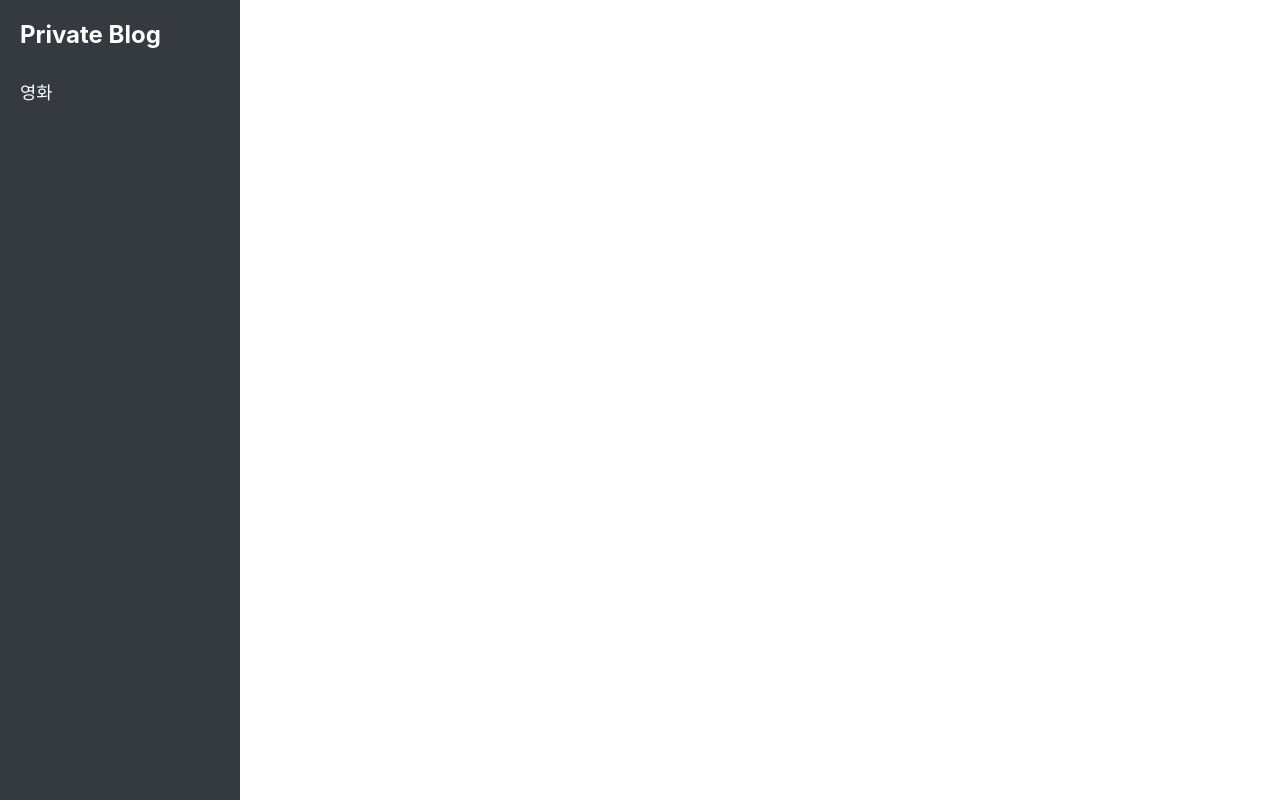
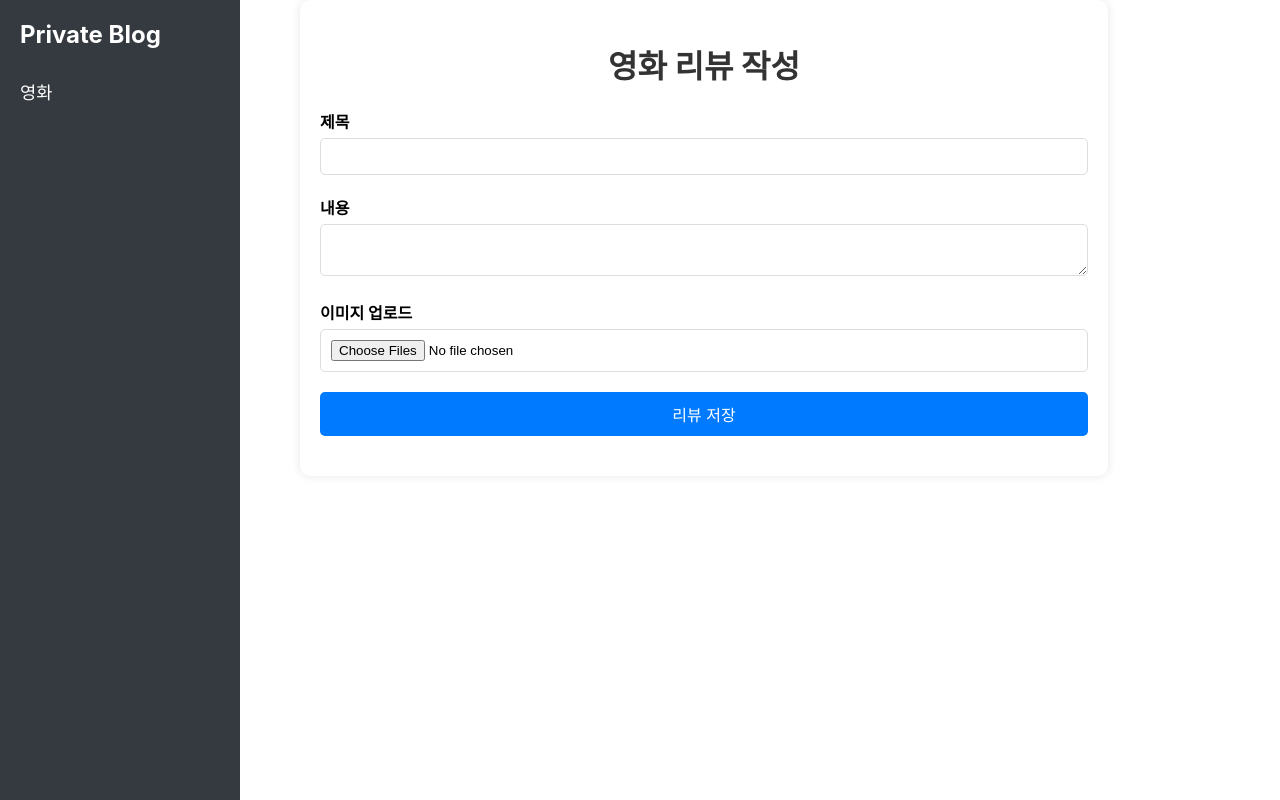
Before and after one commit to Incheon-IT-Webdevleop/private-blog, a React (Create React App) app in the folder frontend/: page /review in a window 1280 px wide. Before the commit this address had no page. Built offline with nearby package versions, Linux system fonts and the light colour scheme.

Commit message:
영화 리뷰 페이지 이미지 업로드 방식 수정중

```diff
--- a/frontend/package.json
+++ b/frontend/package.json
@@ -8,7 +8,10 @@
     "@testing-library/react": "^13.4.0",
     "@testing-library/user-event": "^13.5.0",
     "axios": "^1.7.2",
+    "immutability-helper": "^3.1.1",
     "react": "^18.3.1",
+    "react-dnd": "^16.0.1",
+    "react-dnd-html5-backend": "^16.0.1",
     "react-dom": "^18.3.1",
     "react-redux": "^9.1.2",
     "react-router-dom": "^6.25.1",
--- a/frontend/src/App.js
+++ b/frontend/src/App.js
@@ -13,6 +13,7 @@ import { validateToken } from './api/auth';
 import Main from './pages/sidebar/sidebar';
 import Movie from './pages/movie/movie';
 import SideBar from './pages/sidebar/sidebar';
+import Review from './pages/movie/review';
 
 
 function App() {
@@ -46,6 +47,7 @@ function App() {
           <Route path="/login" element={<Login />} />
           <Route path="/signup" element={<Signup />} />
           <Route path="/movie" element={<Movie />} />
+          <Route path="/review" element={<Review />} />
 
           <Route
             path='/api/mypage/info'
--- a/frontend/src/pages/movie/movie.js
+++ b/frontend/src/pages/movie/movie.js
@@ -1,6 +1,7 @@
 import React from "react";
 import { Link } from "react-router-dom";
 import '../movie/movie.css';
+
 
 export default function Movie() {
     return (
--- /dev/null
+++ b/frontend/src/pages/movie/review.css
@@ -0,0 +1,74 @@
+.review-container {
+    padding: 20px;
+    margin-left: 300px; /* SideBar의 너비만큼 여백 */
+    padding: 0;
+    width: 60%;
+    padding: 20px;
+    background-color: white;
+    box-shadow: 0 0 10px rgba(0, 0, 0, 0.1);
+    border-radius: 10px;
+}
+
+
+h1 {
+    text-align: center;
+    color: #333;
+}
+
+.review-form {
+    display: flex;
+    flex-direction: column;
+}
+
+.form-group {
+    margin-bottom: 20px;
+}
+
+.form-group label {
+    font-weight: bold;
+    margin-bottom: 5px;
+    display: block;
+}
+
+.form-control {
+    width: 100%;
+    padding: 10px;
+    border: 1px solid #ddd;
+    border-radius: 5px;
+    box-sizing: border-box;
+}
+
+.form-control:focus {
+    outline: none;
+    border-color: #007bff;
+}
+
+.submit-button {
+    padding: 10px 20px;
+    background-color: #007bff;
+    color: white;
+    border: none;
+    border-radius: 5px;
+    cursor: pointer;
+    font-size: 16px;
+}
+
+.submit-button:hover {
+    background-color: #0056b3;
+}
+
+.image-preview {
+    margin-top: 20px;
+    display: flex;
+    flex-wrap: wrap;
+    gap: 10px;
+}
+
+.draggable-image {
+    width: 100px;
+    height: 100px;
+    object-fit: cover;
+    border-radius: 5px;
+    border: 1px solid #ddd;
+    cursor: move;
+}
--- /dev/null
+++ b/frontend/src/pages/movie/review.js
@@ -0,0 +1,144 @@
+import React, { useState, useCallback } from 'react';
+import axios from 'axios';
+import update from 'immutability-helper';
+import { DndProvider, useDrag, useDrop } from 'react-dnd';
+import { HTML5Backend } from 'react-dnd-html5-backend';
+import '../movie/review.css';
+//npm install react-dnd react-dnd-html5-backend 이미지 위치변경을위해 다운
+const ItemType = 'IMAGE';
+
+const ImageItem = ({ url, index, moveImage }) => {
+    const ref = React.useRef(null);
+    const [, drop] = useDrop({
+        accept: ItemType,
+        hover(item) {
+            if (!ref.current) return;
+
+            const dragIndex = item.index;
+            const hoverIndex = index;
+
+            if (dragIndex === hoverIndex) return;
+
+            moveImage(dragIndex, hoverIndex);
+            item.index = hoverIndex;
+        },
+    });
+
+    const [{ isDragging }, drag] = useDrag({
+        type: ItemType,
+        item: { index },
+        collect: (monitor) => ({
+            isDragging: monitor.isDragging(),
+        }),
+    });
+
+    drag(drop(ref));
+
+    return (
+        <img
+            ref={ref}
+            src={url}
+            alt={`upload-${index}`}
+            style={{ opacity: isDragging ? 0.5 : 1 }}
+            className="draggable-image"
+        />
+    );
+};
+
+export default function Review() {
+    const [title, setTitle] = useState('');
+    const [content, setContent] = useState('');
+    const [imageURLs, setImageURLs] = useState([]);
+
+    const handleImageUpload = async (e) => {
+        const files = e.target.files;
+        const urls = [];
+
+        for (let i = 0; i < files.length; i++) {
+            const formData = new FormData();
+            formData.append('image', files[i]);
+            formData.append('key', 'c2b9ff532c2df7d835429f733d195fba'); // 여기서 YOUR_IMGBB_API_KEY를 실제 API 키로 교체하세요
+
+            try {
+                const response = await axios.post('https://api.imgbb.com/1/upload', formData);
+                urls.push(response.data.data.url);
+            } catch (error) {
+                console.error('Image upload failed', error);
+            }
+        }
+
+        setImageURLs((prevURLs) => [...prevURLs, ...urls]);
+    };
+
+    const handleSubmit = async (e) => {
+        e.preventDefault();
+
+        const reviewData = {
+            title,
+            content,
+            images: imageURLs.join(','),
+        };
+
+        try {
+            // DB 저장 로직은 예시입니다. 실제로는 서버 API로 데이터를 전송해야 합니다.
+            await axios.post('/api/reviews', reviewData);
+            alert('리뷰가 성공적으로 저장되었습니다.');
+        } catch (error) {
+            console.error('Review save failed', error);
+        }
+    };
+
+    const moveImage = useCallback((dragIndex, hoverIndex) => {
+        const draggedImage = imageURLs[dragIndex];
+        setImageURLs((prevURLs) =>
+            update(prevURLs, {
+                $splice: [
+                    [dragIndex, 1],
+                    [hoverIndex, 0, draggedImage],
+                ],
+            })
+        );
+    }, [imageURLs]);
+
+    return (
+        <div className="review-container">
+            <h1>영화 리뷰 작성</h1>
+            <form onSubmit={handleSubmit} className="review-form">
+                <div className="form-group">
+                    <label>제목</label>
+                    <input
+                        type="text"
+                        value={title}
+                        onChange={(e) => setTitle(e.target.value)}
+                        className="form-control"
+                    />
+                </div>
+                <div className="form-group">
+                    <label>내용</label>
+                    <textarea
+                        value={content}
+                        onChange={(e) => setContent(e.target.value)}
+                        className="form-control"
+                    />
+                </div>
+                <div className="form-group">
+                    <label>이미지 업로드</label>
+                    <input
+                        type="file"
+                        multiple
+                        onChange={handleImageUpload}
+                        className="form-control"
+                    />
+                </div>
+                <button type="submit" className="submit-button">리뷰 저장</button>
+            </form>
+            <DndProvider backend={HTML5Backend}>
+                <div className="image-preview">
+                    {imageURLs.map((url, index) => (
+                        <ImageItem key={index} index={index} url={url} moveImage={moveImage} />
+                    ))}
+                </div>
+            </DndProvider>
+        </div>
+    );
+}
```
Also changed, not shown: 1 other file (tests, documents, lock files or other folders).
